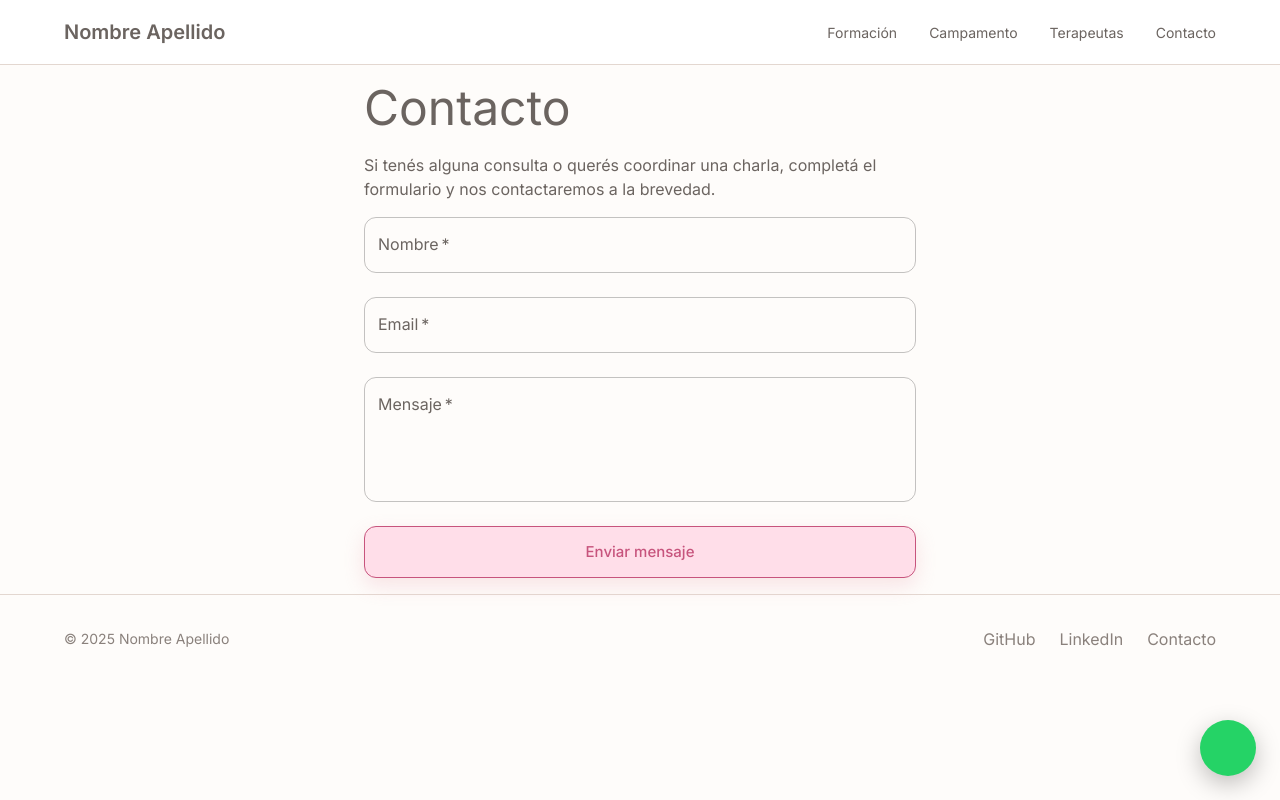
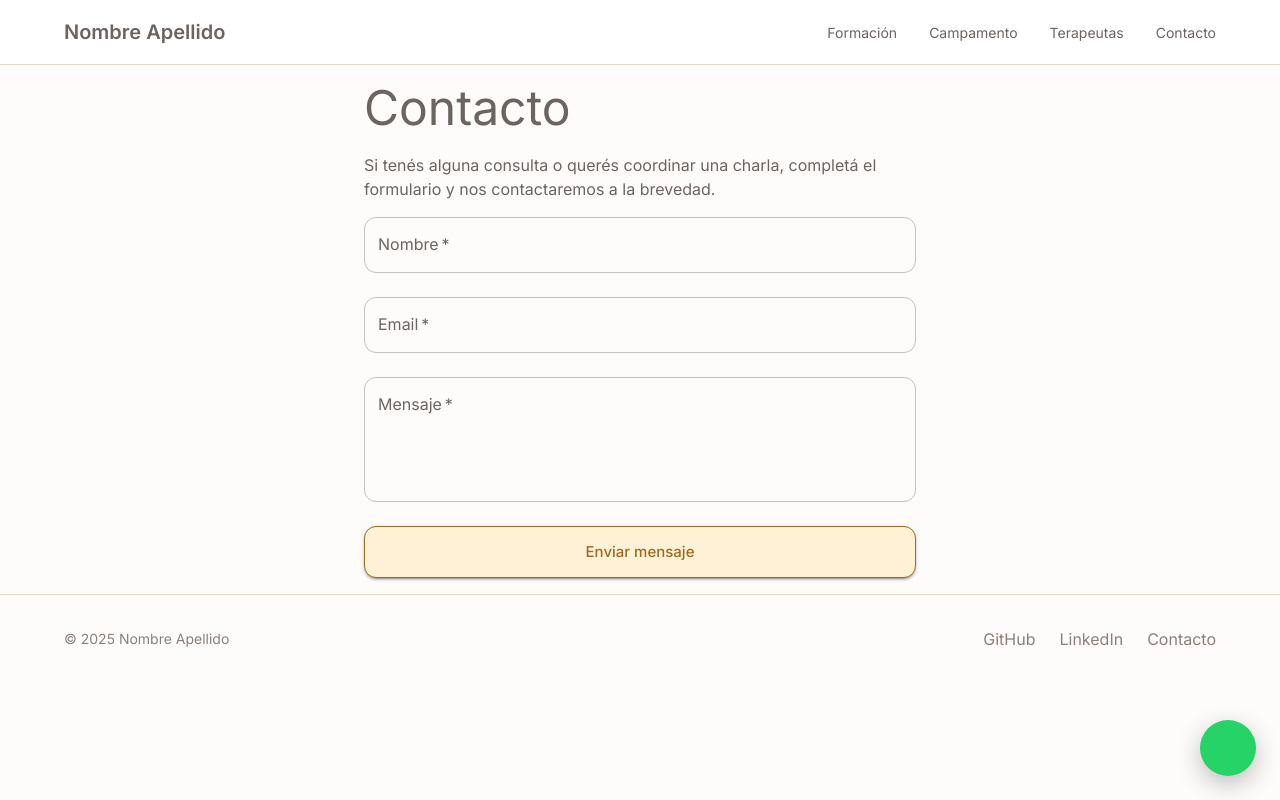
Before and after one commit to irdev256/reikilanding, a React (Vite) app: page /contacto in a window 1280 px wide. Built offline with nearby package versions, Linux system fonts and the light colour scheme; some icons are missing.

Commit message:
Update button and grid styles for improved UI consistency

```diff
--- a/src/components/sections/Content.tsx
+++ b/src/components/sections/Content.tsx
@@ -69,21 +69,16 @@ function VideoBlock({ eyebrow, title, description, videoUrl, reverse }: VideoBlo
 
         <Button
           variant="contained"
-          color="primary"
           sx={{
             textTransform: 'none',
             px: 4,
             py: 1.5,
             fontWeight: 500,
-            color: '#C7547D',
-            backgroundColor: '#FFDEE9',
-            border: '1px solid #c7547d',
-            boxShadow: '0 8px 20px rgba(242, 198, 204, 0.45)',
-            transition: 'all 220ms ease',
-
+            color: '#9A6B1F', // ocre / girasol apagado
+            backgroundColor: '#FFF1D6', // arena muy clara
+            border: '1px solid #9A6B1F',
             '&:hover': {
-              backgroundColor: '#E8AEB8',
-              color: '#FFFFFF',
+              backgroundColor: '#ffe8b9ff', // amarillo girasol suave
             },
           }}
         >
--- a/src/components/sections/Links.tsx
+++ b/src/components/sections/Links.tsx
@@ -73,6 +73,7 @@ export default function Links() {
     <Box
       sx={{
         position: 'relative',
+        mt: 1,
       }}
     >
       {/* Overlay vertical sutil desde arriba */}
@@ -95,7 +96,7 @@ export default function Links() {
       />
 
       {/* Grid */}
-      <Grid container spacing={0} sx={{ position: 'relative', zIndex: 0 }}>
+      <Grid container spacing={1} sx={{ position: 'relative', zIndex: 0 }}>
         <Grid size={4}>
           <LinkCard title="Lorem ipsum" image="/link1.jpg" />
         </Grid>
--- a/src/pages/Contacto.tsx
+++ b/src/pages/Contacto.tsx
@@ -42,15 +42,11 @@ export default function Contacto() {
               px: 4,
               py: 1.5,
               fontWeight: 500,
-              color: '#C7547D',
-              backgroundColor: '#FFDEE9',
-              border: '1px solid #c7547d',
-              boxShadow: '0 8px 20px rgba(242, 198, 204, 0.45)',
-              transition: 'all 220ms ease',
-
+              color: '#9A6B1F', // ocre / girasol apagado
+              backgroundColor: '#FFF1D6', // arena muy clara
+              border: '1px solid #9A6B1F',
               '&:hover': {
-                backgroundColor: '#E8AEB8',
-                color: '#FFFFFF',
+                backgroundColor: '#ffe8b9ff', // amarillo girasol suave
               },
             }}
           >
```
